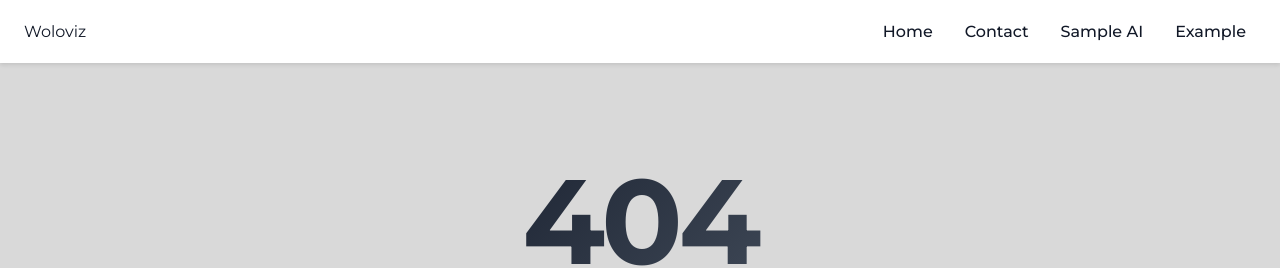
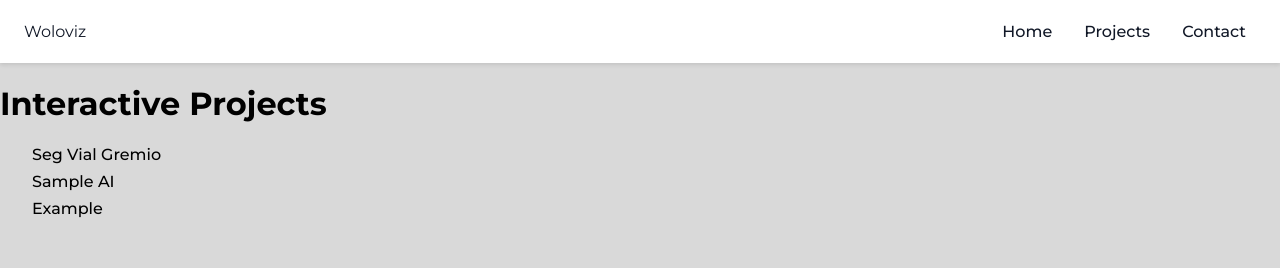
Before and after one commit to JuanMaldini/woloviz, a React (Vite) app: page /interactive-projects in a window 1280 px wide. Before the commit this address had no page. Shown: the top 268 px of the page. Built offline with nearby package versions, Linux system fonts and the light colour scheme.

Commit message:
projects pagina

```diff
--- a/src/components/Navbar/Navbar.jsx
+++ b/src/components/Navbar/Navbar.jsx
@@ -18,25 +18,18 @@ const Navbar = () => {
           Home
         </Link>
         <Link
+          to="/interactive-projects"
+          className="nav-link"
+          onClick={() => setIsMenuOpen(false)}
+        >
+          Projects
+        </Link>
+        <Link
           to="/contact"
           className="nav-link"
           onClick={() => setIsMenuOpen(false)}
         >
           Contact
-        </Link>
-        <Link
-          to="/sample-ai"
-          className="nav-link"
-          onClick={() => setIsMenuOpen(false)}
-        >
-          Sample AI
-        </Link>
-        <Link
-          to="/example"
-          className="nav-link"
-          onClick={() => setIsMenuOpen(false)}
-        >
-          Example
         </Link>
       </nav>
       <button
--- /dev/null
+++ b/src/pages/InteractiveProjects/InteractiveProjects.css
@@ -0,0 +1,16 @@
+.links-projects {
+    margin-left: 2rem;
+    display: flex;
+    flex-direction: column;
+    gap: 8px;
+}
+
+.links-projects a {
+  text-decoration: none;
+  color: #000;
+  font-weight: 500;
+}
+
+.links-projects a:hover {
+  color: #555;
+}
--- /dev/null
+++ b/src/pages/InteractiveProjects/InteractiveProjects.jsx
@@ -0,0 +1,17 @@
+import React from 'react';
+import { Link } from 'react-router-dom';
+import './InteractiveProjects.css';
+
+const InteractiveProjects = () => (
+  <div>
+    <h1>Interactive Projects</h1>
+    <div className='links-projects'>
+
+      <Link to="/samplesvg">Seg Vial Gremio</Link>
+      <Link to="/sample-ai">Sample AI</Link>
+      <Link to="/example">Example</Link>
+    </div>
+  </div>
+);
+
+export default InteractiveProjects;
--- a/src/routes/AppRoutes.jsx
+++ b/src/routes/AppRoutes.jsx
@@ -5,6 +5,7 @@ import NotFound from "../pages/NotFound/NotFound";
 import Contact from "../pages/contact/contact";
 import SampleAI from "../pages/Tours/sample-ai/sample-ai";
 import Marzipano from "../pages/Tours/marzipano/Marzipano";
+import InteractiveProjects from "../pages/InteractiveProjects/InteractiveProjects";
 
 const AppRoutes = () => {
   return (
@@ -13,6 +14,8 @@ const AppRoutes = () => {
       <Route path="/contact" element={<Contact />} />
 
       {/*INTERACTIVA APP*/}
+      <Route path="/interactive-projects" element={<InteractiveProjects />} />
+
       <Route path="/samplesvg" element={<SegVialGremio />} />
 
       {/*TOUR*/}
--- a/vite.config.js
+++ b/vite.config.js
@@ -2,5 +2,8 @@ import { defineConfig } from "vite";
 import react from "@vitejs/plugin-react";
 
 export default defineConfig({
-    plugins: [react()],
-  });
+  plugins: [react()],
+  build: {
+    emptyOutDir: false,
+  },
+});
```
Also changed, not shown: vercel.json, 2 other files (tests, documents, lock files or other folders).
